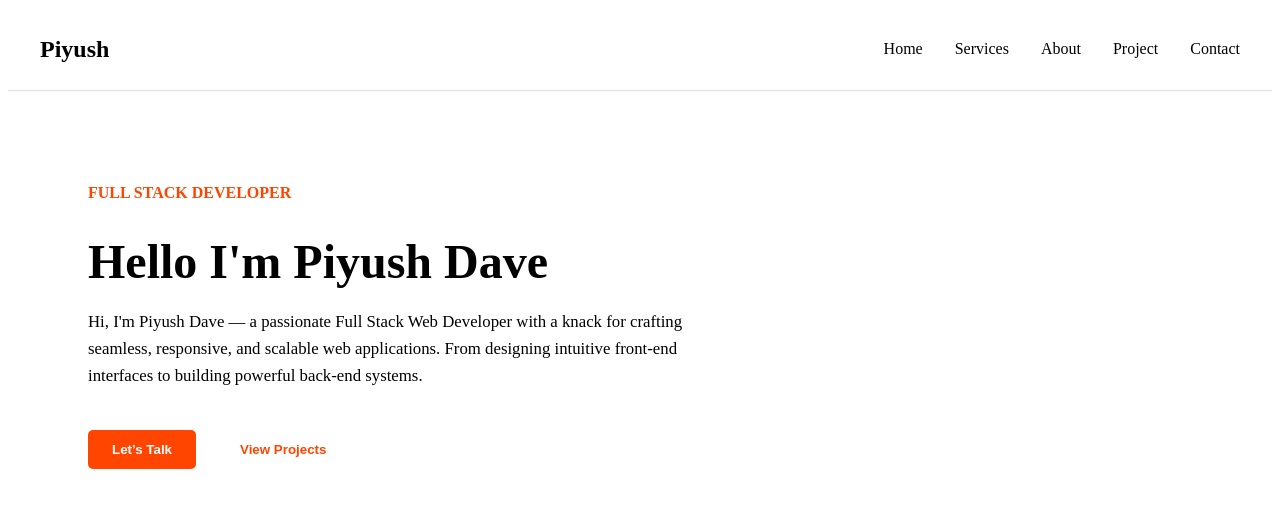
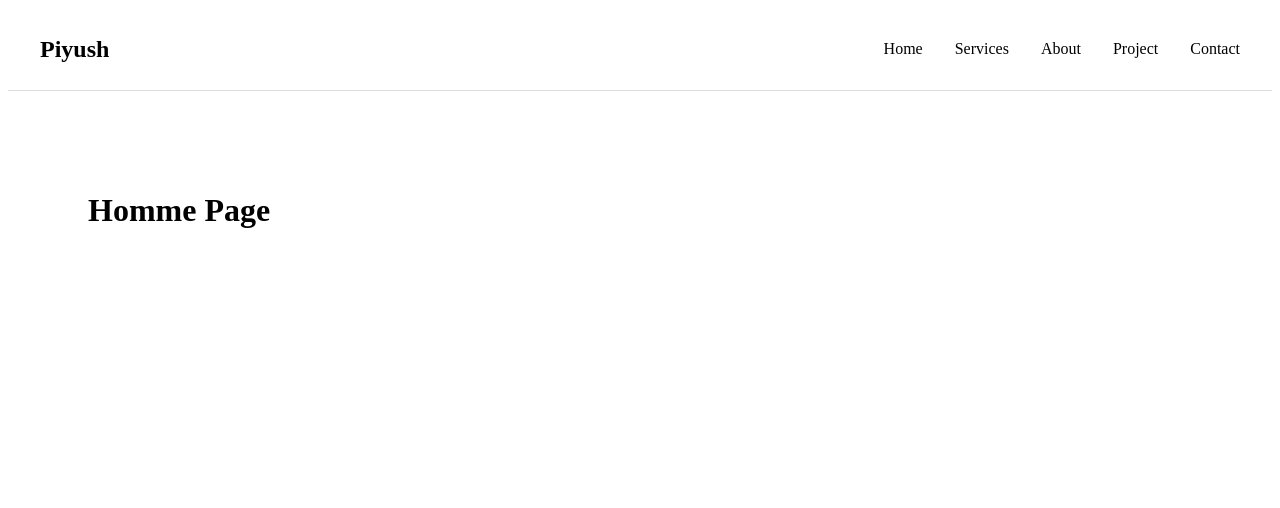
Before and after one commit to PiyushDave2507/my-portfolio, a React (Create React App) app: page / in a window 1280 px wide. Shown: the top 508 px of the page. Built offline with nearby package versions, Linux system fonts and the light colour scheme.

Commit message:
update home page

```diff
--- a/src/pages/Home/index.tsx
+++ b/src/pages/Home/index.tsx
@@ -1,27 +1,11 @@
-import './style.css';
-// import HomeLogo from '../../assets/images/homelogo.jpg';
+import './style.css'
 
 function Home() {
   return (
-    <div className="section">
-      <div className="left">
-        <h2 className="tagline">Full Stack Developer</h2>
-        <h1 className="title">Hello I'm Piyush Dave</h1>
-        <p className="description">
-          Hi, I'm Piyush Dave — a passionate Full Stack Web Developer with a knack for crafting seamless,
-          responsive, and scalable web applications. From designing intuitive front-end interfaces to building
-          powerful back-end systems.
-        </p>
-        <div className="buttons">
-          <button className="btn-primary">Let’s Talk</button>
-          <button className="btn-secondary">View Projects</button>
-        </div>
-      </div>
-      {/* <div className="right">
-        <img src={HomeLogo} alt="Home Logo" className="img" />
-      </div> */}
+    <div className='section'>
+      <h1 className='text-3xl'>Homme Page</h1>
     </div>
-  );
+  )
 }
 
-export default Home;
+export default Home
```
